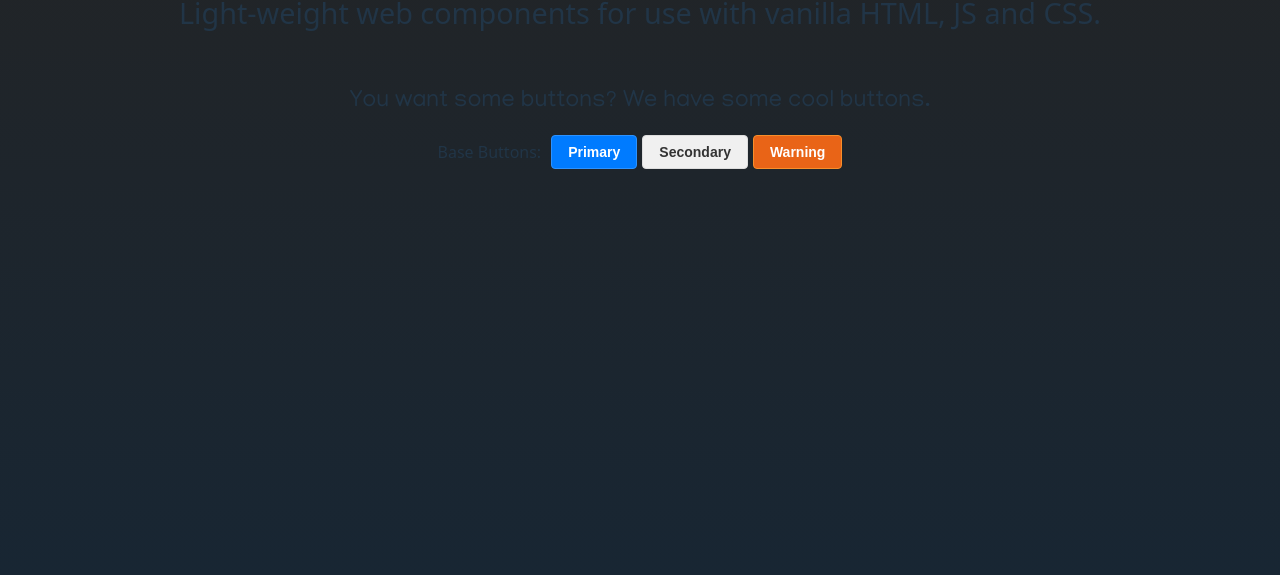
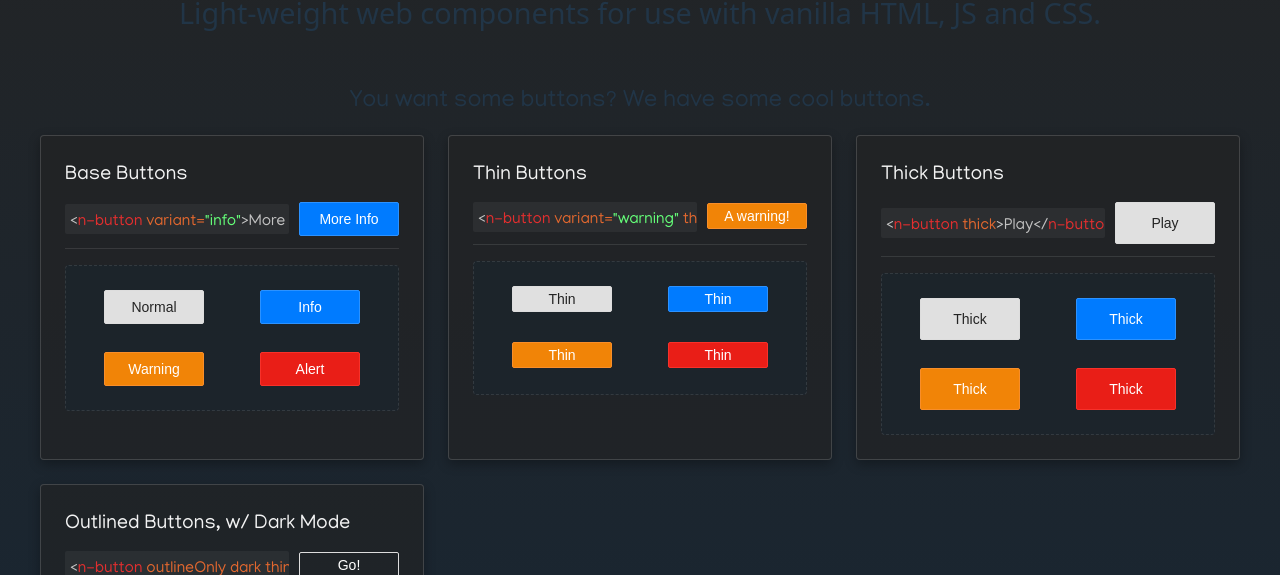
Before and after one commit to Trenoxxious/n-components, a website built with Vite: page n-components/index.html in a window 1280 px wide. Shown: the part 225-800 px from the top of the page. Built offline with nearby package versions, Linux system fonts and the light colour scheme; a web font is replaced by a local one.

Commit message:
Updates to Buttons Component (v1.0.1)

```diff
--- a/n-components/index.html
+++ b/n-components/index.html
@@ -18,15 +18,65 @@
         <p>Light-weight web components for use with vanilla HTML, JS and CSS.</p>
     </header>
     <p class="sec">You want some buttons? We have some cool buttons.</p>
-    <div style="display: flex; align-items: center; justify-content: center; gap: 10px; flex-wrap: wrap;">
-        <div class="display-sec">
-            <div>
-                Base Buttons:
+    <div class="components-grid">
+        <div class="component-card">
+            <div class="component-header">
+                <h3>Base Buttons</h3>
+                <div class="w-full" style="display: flex; flex-direction: row; justify-content: center; align-items: center; gap: 10px;">
+                    <div class="code w-full">&lt;<span class="html-red">n-button</span>&nbsp;<span class="html-orange">variant=</span><span class="html-green">"info"</span>&gt;More Info&lt;/<span class="html-red">n-button</span>&gt;</div>
+                    <n-button variant="info">More Info</n-button>
+                </div>
             </div>
-            <div class="display-row">
-                <n-button variant="primary">Primary</n-button>
-                <n-button variant="secondary">Secondary</n-button>
+            <div class="button-grid">
+                <n-button variant="normal">Normal</n-button>
+                <n-button variant="info">Info</n-button>
                 <n-button variant="warning">Warning</n-button>
+                <n-button variant="alert">Alert</n-button>
+            </div>
+        </div>
+        <div class="component-card">
+            <div class="component-header">
+                <h3>Thin Buttons</h3>
+                <div class="w-full" style="display: flex; flex-direction: row; justify-content: center; align-items: center; gap: 10px;">
+                    <div class="code w-full">&lt;<span class="html-red">n-button</span>&nbsp;<span class="html-orange">variant=</span><span class="html-green">"warning"</span>&nbsp;<span class="html-orange">thin</span>&gt;A warning!&lt;/<span class="html-red">n-button</span>&gt;</div>
+                    <n-button variant="warning" thin>A warning!</n-button>
+                </div>
+            </div>
+            <div class="button-grid">
+                <n-button variant="normal" thin>Thin</n-button>
+                <n-button variant="info" thin>Thin</n-button>
+                <n-button variant="warning" thin>Thin</n-button>
+                <n-button variant="alert" thin>Thin</n-button>
+            </div>
+        </div>
+        <div class="component-card">
+            <div class="component-header">
+                <h3>Thick Buttons</h3>
+                <div class="w-full" style="display: flex; flex-direction: row; justify-content: center; align-items: center; gap: 10px;">
+                    <div class="code w-full">&lt;<span class="html-red">n-button</span>&nbsp;<span class="html-orange">thick</span>&gt;Play&lt;/<span class="html-red">n-button</span>&gt;</div>
+                    <n-button thick>Play</n-button>
+                </div>
+            </div>
+            <div class="button-grid">
+                <n-button variant="normal" thick>Thick</n-button>
+                <n-button variant="info" thick>Thick</n-button>
+                <n-button variant="warning" thick>Thick</n-button>
+                <n-button variant="alert" thick>Thick</n-button>
+            </div>
+        </div>
+        <div class="component-card">
+            <div class="component-header">
+                <h3>Outlined Buttons, w/ Dark Mode</h3>
+                <div class="w-full" style="display: flex; flex-direction: row; justify-content: center; align-items: center; gap: 10px;">
+                    <div class="code w-full">&lt;<span class="html-red">n-button</span>&nbsp;<span class="html-orange">outlineOnly dark thin</span>&gt;Go!&lt;/<span class="html-red">n-button</span>&gt;</div>
+                    <n-button outlineOnly dark thin>Go!</n-button>
+                </div>
+            </div>
+            <div class="button-grid">
+                <n-button variant="normal" outlineOnly dark>Outlined</n-button>
+                <n-button variant="info" outlineOnly dark>Outlined</n-button>
+                <n-button variant="warning" outlineOnly dark>Outlined</n-button>
+                <n-button variant="alert" outlineOnly dark>Outlined</n-button>
             </div>
         </div>
     </div>
--- a/n-components/package.json
+++ b/n-components/package.json
@@ -2,7 +2,7 @@
   "name": "@trenoxxious/n-components",
   "description": "Customizable components for use with vanilla HTML, Javascript and CSS.",
   "private": false,
-  "version": "1.0.0",
+  "version": "1.0.1",
   "repository": "github:Trenoxxious/n-components",
   "keywords": ["web-components", "lit-element"],
   "type": "module",
--- a/n-components/src/components/n-button.ts
+++ b/n-components/src/components/n-button.ts
@@ -9,56 +9,77 @@ export class NButton extends LitElement {
         thin: { type: Boolean },
         thick: { type: Boolean },
         outlineOnly: { type: Boolean },
+        rounded: { type: Boolean },
+        sharp: { type: Boolean },
         scaleHover: { type: Boolean },
+        dark: { type: Boolean },
     };
 
-    variant: 'primary' | 'secondary' | 'warning' = 'primary';
+    variant: 'normal' | 'info' | 'warning' | 'alert' = 'normal';
     thin = false;
     thick = false;
     outlineOnly = false;
     scaleHover = false;
+    rounded = false;
+    sharp = false;
+    dark = false;
     animation: 'fast' | 'normal' | 'slow' | 'extra-slow' = 'normal';
 
     static styles = css`
         button {
             padding: 8px 16px;
             border: none;
-            border-radius: 4px;
             cursor: pointer;
             font-size: 14px;
-            font-weight: 600;
+            font-weight: 400;
+            border-radius: 2px;
             transition: all;
             animation-duration: 0.3s;
+            min-width: 100px;
         }
 
-        button.primary {
+        button.info {
             background-color: #007bff;
             color: white;
             border: 1px solid #2c92ffff;
         }
 
-        button.primary:hover {
-            background-color: #0056b3;
+        button.info:hover {
+            background-color: #268fffff;
+            border: 1px solid #4da3ffff;
         }
 
-        button.secondary {
-            background-color: #f0f0f0;
-            color: #333;
+        button.normal {
+            background-color: #e0e0e0;
+            color: #242424ff;
             border: 1px solid #ddd;
         }
 
-        button.secondary:hover {
-            background-color: #e0e0e0;
+        button.normal:hover {
+            background-color: #f5f5f5ff;
+            border: 1px solid #ffffffff;
         }
 
         button.warning {
-            background-color: rgba(233, 100, 23, 1);
+            background-color: rgba(241, 132, 7, 1);
             color: white;
             border: 1px solid rgba(248, 142, 42, 1);
         }
 
         button.warning:hover {
-            background-color: rgba(248, 177, 44, 1);
+            background-color: rgba(240, 162, 16, 1);
+            border: 1px solid rgba(255, 184, 53, 1);
+        }
+
+        button.alert {
+            background-color: rgba(233, 30, 23, 1);
+            color: white;
+            border: 1px solid rgba(248, 49, 42, 1);
+        }
+
+        button.alert:hover {
+            background-color: rgba(248, 44, 44, 1);
+            border: 1px solid rgba(255, 76, 76, 1);
         }
 
         button.thin {
@@ -93,6 +114,14 @@ export class NButton extends LitElement {
             transition: all 1s;
         }
 
+        .rounded {
+            border-radius: 4px;
+        }
+
+        .sharp {
+            border-radius: 0;
+        }
+
         @media screen and (width <= 1024px) {
             button {
                 font-size: 12px;
@@ -101,6 +130,11 @@ export class NButton extends LitElement {
     `;
 
     render() {
-        return html`<button class="${this.variant}${this.thin && !this.thick ? ' thin' : this.thick ? ' thick' : ''}${this.outlineOnly ? ' outline-only' : ''}${this.scaleHover ? ' scale-hover' : ''} animation-${this.animation}"><slot></slot></button>`;
+        const color = this.variant === 'normal' && this.dark ? 'white' : '';
+        return html`<button
+            class="${this.variant}${this.thin && !this.thick ? ' thin' : this.thick ? ' thick' : ''}${this.outlineOnly ? ' outline-only' : ''}${this.scaleHover ? ' scale-hover' : ''}${this.rounded && !this.sharp ? ' rounded' : this.sharp ? ' sharp' : ''} animation-${this.animation}"
+            style="${color ? `color: ${color}` : ''}">
+            <slot></slot>
+        </button>`;
     }
 }
--- a/n-components/src/index.css
+++ b/n-components/src/index.css
@@ -67,18 +67,94 @@ header p {
     font-weight: 400;
 }
 
-.display-sec {
-    display: flex;
-    align-items: center;
-    justify-content: center;
-    flex-direction: row;
-    gap: 10px;
+.components-grid {
+    font-family: "Manjari", sans-serif, system-ui;
+    display: grid;
+    grid-template-columns: repeat(auto-fit, minmax(350px, 1fr));
+    gap: 24px;
+    max-width: 1200px;
+    margin: 0 auto;
+    padding: 0 20px;
 }
 
-.display-row {
+.component-card {
     display: flex;
-    flex-direction: row;
-    gap: 5px;
+    flex-direction: column;
+    gap: 16px;
+    padding: 24px;
+    background: rgba(36, 36, 36, 0.6);
+    border: 1px solid rgba(255, 255, 255, 0.15);
+    border-radius: 4px;
+    box-shadow: 0 4px 12px rgba(0, 0, 0, 0.3);
+    transition: border-color 0.2s ease;
+}
+
+.component-header {
+    display: flex;
+    flex-direction: column;
+    gap: 12px;
+    align-items: flex-start;
+    padding-bottom: 12px;
+    border-bottom: 1px solid rgba(255, 255, 255, 0.1);
+}
+
+.component-header h3 {
+    margin: 0;
+    font-size: 1.25rem;
+    font-weight: 500;
+    color: rgba(255, 255, 255, 0.95);
+    font-family: "Manjari", sans-serif, system-ui;
+}
+
+.button-grid {
+    display: grid;
+    grid-template-columns: repeat(2, 1fr);
+    gap: 12px;
+    padding: 16px;
+    background: rgba(24, 38, 51, 0.4);
+    border: 1px dashed rgba(255, 255, 255, 0.1);
+    border-radius: 4px;
+}
+
+.button-grid n-button {
+    padding: 8px;
+}
+
+.code {
+    text-wrap: nowrap;
+    overflow-x: auto;
+    display: inline flex;
+    justify-content: flex-start;
+    align-items: center;
+    padding: 5px 5px 0 5px;
+    background: rgba(255, 255, 255, 0.05);
+    border-radius: 2px;
+    font-size: 1rem;
+    height: 25px;
+    color: rgba(194, 194, 194, 1);
+    font-weight: 500;
+}
+
+.code span {
+    text-wrap: nowrap;
+}
+
+.html-red {
+    color: rgba(226, 47, 47, 1);
+}
+
+.html-orange {
+    color: rgba(226, 104, 47, 1);
+}
+
+.html-green {
+    color: rgba(101, 255, 121, 1);
+}
+
+.w-full {
+    width: -webkit-fill-available;
+    width: -moz-available;
+    width: stretch;
 }
 
 @media (prefers-color-scheme: light) {
```
